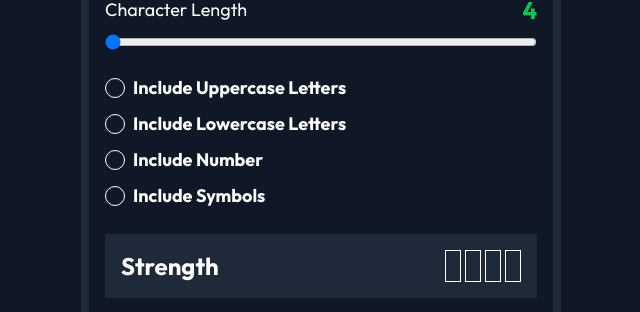
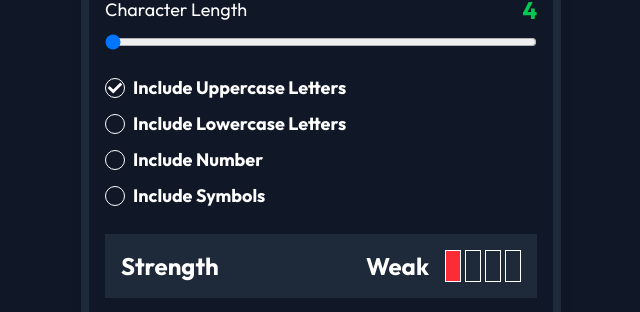
Before and after one commit to Paul-Chukwuemeka/react-practice, a Next.js app: page /password-generator in a window 1280 px wide. Shown: the part 258-570 px from the top of the page, without its empty margins (319-959 px from the left). Built offline with nearby package versions, Linux system fonts and the light colour scheme; a web font is replaced by a local one.

Commit message:
feat: Enhance password strength evaluation and update UI indicators

```diff
--- a/src/app/password-generator/page.jsx
+++ b/src/app/password-generator/page.jsx
@@ -5,12 +5,16 @@
 
 function Page() {
   const [passwordLength, setPasswordLength] = useState(4);
-  const [checks,setChecks] = useState({
-    uppercase:false,
-    lowercase:false,
-    numbers:false,
-    symbols:false
-  })
+  const [strengthLevel, setStrengthLevel] = useState({
+    level: "weak",
+    colour: "red-500",
+  });
+  const [checks, setChecks] = useState({
+    uppercase: true,
+    lowercase: false,
+    numbers: false,
+    symbols: false,
+  });
   const [chars, setChars] = useState("");
   const [password, setPassword] = useState("");
   const [strength, setStrength] = useState(0);
@@ -28,19 +32,66 @@
     if (checks.lowercase) setChars((prev) => prev + options.Lowercase);
     if (checks.numbers) setChars((prev) => prev + options.Numbers);
     if (checks.symbols) setChars((prev) => prev + options.Symbols);
-
   }, [checks]);
 
   function generatePassword() {
     setPassword("");
-   if(chars){
-     for (let i = 0; i <= passwordLength; i++) {
-        const random = Math.floor(Math.random() * chars.length)
-        console.log(chars[random])
-        setPassword((prev)=> prev + chars[random])
+    if (chars) {
+      for (let i = 0; i <= passwordLength; i++) {
+        const random = Math.floor(Math.random() * chars.length);
+        setPassword((prev) => prev + chars[random]);
+      }
     }
-   }
   }
+
+  useEffect(() => {
+    setStrength(0);
+    if (passwordLength > 8) {
+      setStrength((prev) => prev + 1);
+    }
+    let checksCount = 0;
+    for (let key in checks) {
+      if (checksCount >= 3) {
+        checksCount = 3;
+      } else {
+        if (checks[key] == true) checksCount++;
+      }
+    }
+    setStrength((prev) => prev + checksCount);
+  }, [checks, passwordLength]);
+
+  useEffect(() => {
+    if (strength < 2) {
+      setStrengthLevel({
+        level: "weak",
+        colour: "red-500",
+      });
+    } else if (strength == 2) {
+      setStrengthLevel({
+        level: "medium",
+        colour: "yellow-500",
+      });
+    } else if (strength == 3) {
+      setStrengthLevel({
+        level: "strong",
+        colour: "lime-500",
+      });
+    } else {
+      setStrengthLevel({
+        level: "very strong",
+        colour: "green-500",
+      });
+    }
+  }, [strength]);
+
+  // for strength
+
+  /*
+  lenght > 8 = strength + 1
+  every option picked increases strength by 1
+
+
+  */
 
   return (
     <div className="w-full gap-10 h-screen flex flex-col items-center text-white p-20">
@@ -73,7 +124,9 @@
             <span className="text-lg flex items-center gap-2 font-bold">
               <button
                 className="w-5 h-5 border rounded-full flex items-center justify-center  text-sm"
-                onClick={() => setChecks({...checks,uppercase:!checks.uppercase})}
+                onClick={() =>
+                  setChecks({ ...checks, uppercase: !checks.uppercase })
+                }
               >
                 {checks.uppercase && <FaCheck />}
               </button>
@@ -82,7 +135,9 @@
             <span className="text-lg flex items-center gap-2 font-bold">
               <button
                 className="w-5 h-5 border rounded-full flex items-center justify-center  text-sm"
-                onClick={() => setChecks({...checks,lowercase:!checks.lowercase})}
+                onClick={() =>
+                  setChecks({ ...checks, lowercase: !checks.lowercase })
+                }
               >
                 {checks.lowercase && <FaCheck />}
               </button>
@@ -91,7 +146,9 @@
             <span className="text-lg flex items-center gap-2 font-bold">
               <button
                 className="w-5 h-5 border rounded-full flex items-center justify-center  text-sm"
-                onClick={() => setChecks({...checks,numbers:!checks.numbers})}
+                onClick={() =>
+                  setChecks({ ...checks, numbers: !checks.numbers })
+                }
               >
                 {checks.numbers && <FaCheck />}
               </button>
@@ -100,7 +157,9 @@
             <span className="text-lg flex items-center gap-2 font-bold">
               <button
                 className="w-5 h-5 border rounded-full flex items-center justify-center  text-sm"
-                onClick={() => setChecks({...checks,symbols:!checks.symbols})}
+                onClick={() =>
+                  setChecks({ ...checks, symbols: !checks.symbols })
+                }
               >
                 {checks.symbols && <FaCheck />}
               </button>
@@ -110,11 +169,15 @@
 
           <div className="flex font-bold items-center justify-between bg-gray-800 p-4 text-2xl">
             <h3 className="">Strength</h3>
-            <div className=" flex gap-1 h-full *:border *:w-4 *:h-full">
-              <div className={``}></div>
-              <div></div>
-              <div></div>
-              <div></div>
+
+            <div className=" flex gap-1 h-full w-full justify-end *:shrink-0 *:border *:w-4 *:h-full">
+              <p className="min-w-fit border-none capitalize px-3">
+                {strengthLevel.level}
+              </p>
+              <div className={`bg-${strengthLevel.colour}`}></div>
+              <div className={`bg-${strength >= 2 && strengthLevel.colour}`}></div>
+              <div className={`bg-${strength >= 3 && strengthLevel.colour }`}></div>
+              <div className={`bg-${strength == 4 && strengthLevel.colour}`}></div>
             </div>
           </div>
           <button
```
